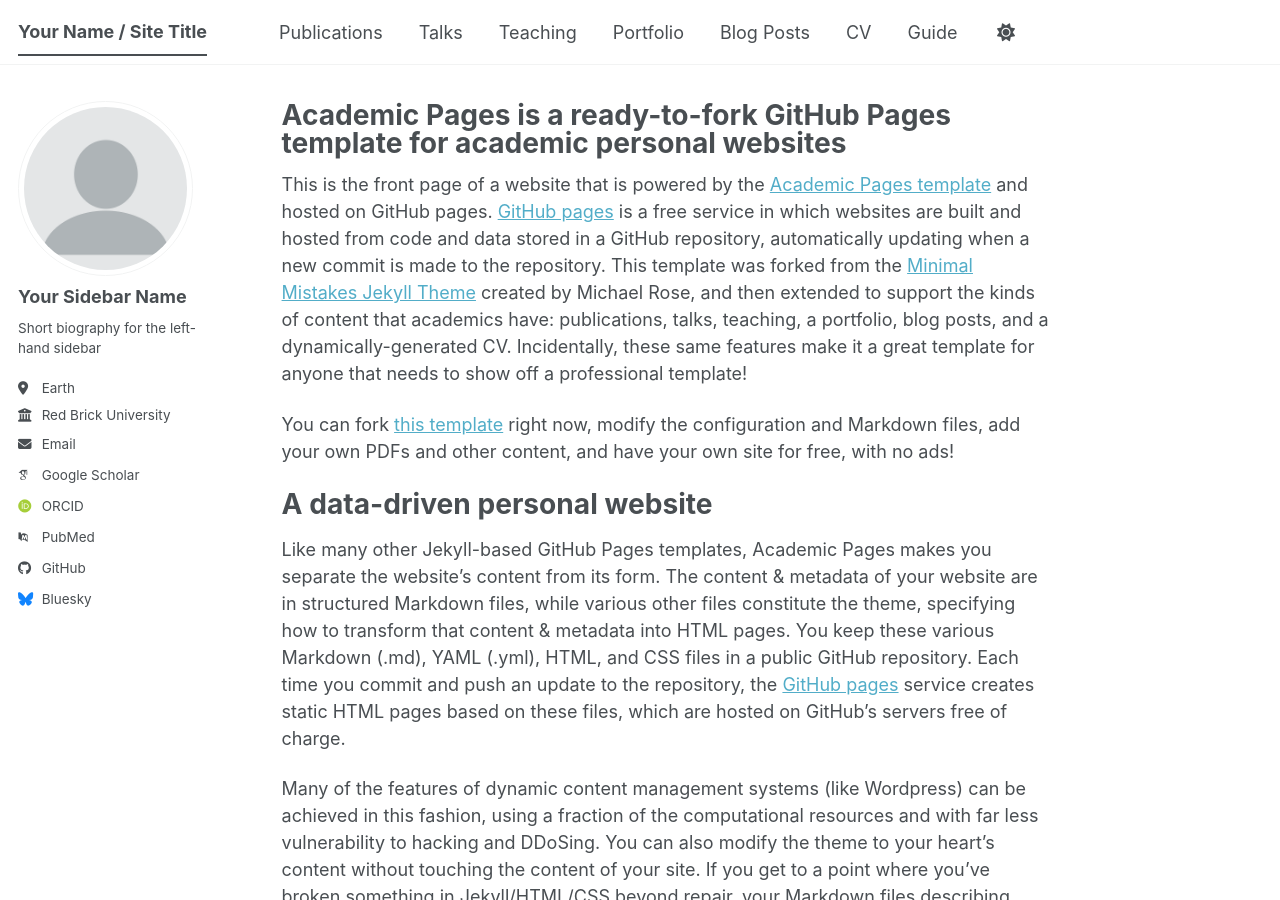
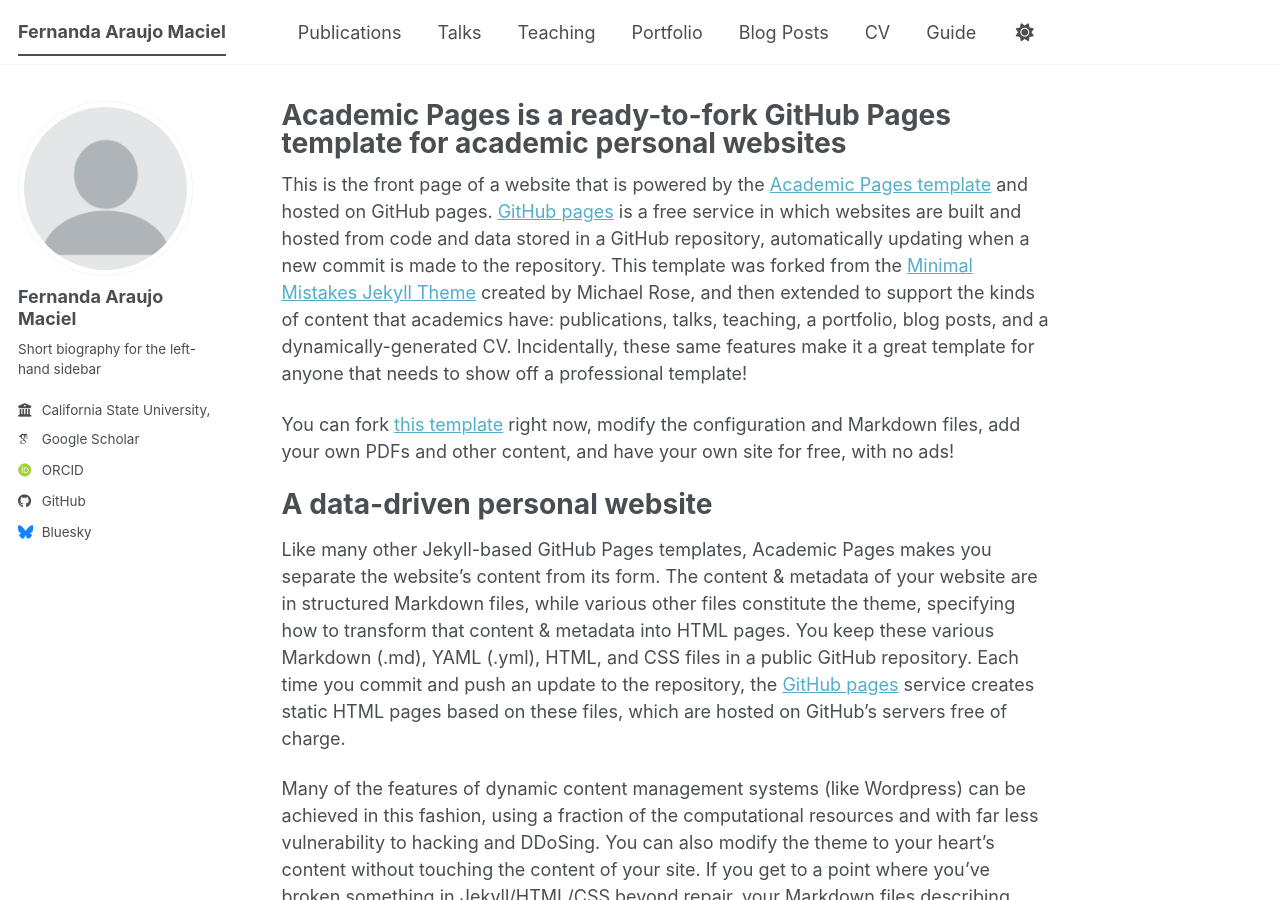
Before and after one commit to proffernandamaciel/proffernandamaciel.github.io, a Jekyll site: the page built from _pages/about.md, in a window 1280 px wide and 900 px high. Built offline with Jekyll 4.4.1, drawn with Linux system fonts in a browser that asks for light colours; some web fonts are replaced; a script bundle is joined from its source files by our own code; library files that are not in the unit come from our copies.

Commit message:
Update _config.yml

```diff
--- a/_config.yml
+++ b/_config.yml
@@ -9,7 +9,7 @@
 # Basic Site Settings
 locale                   : "en-US"
 site_theme               : "default" # The available themes options are "default", "air", "sunrise", "mint", "dirt" and "contrast"
-title                    : "Your Name / Site Title"
+title                    : "Fernanda Araujo Maciel"
 title_separator          : "-"
 name                     : &name "Your Name"
 description              : &description "Your Name's academic portfolio"   # Update this with a general description of your site, this is the default if not overridden by a page
@@ -24,13 +24,13 @@
 author:
   # Biographic information
   avatar           : "profile.png"
-  name             : "Your Sidebar Name"
+  name             : "Fernanda Araujo Maciel"
   pronouns         : # example: "she/her"
   bio              : "Short biography for the left-hand sidebar"
-  location         : "Earth"
-  employer         : "Red Brick University"
+  location         : # "Earth"
+  employer         : "California State University, Sacramento"
   uri              : # URL
-  email            : "none@example.org"
+  email            : # "none@example.org"
 
   # Academic websites
   academia         : # URL
@@ -41,7 +41,7 @@
   orcid            : "https://orcid.org/yourorcidurl"
   semantic         : # URL
   ssrn             : # URL
-  pubmed           : "https://www.ncbi.nlm.nih.gov/pubmed/?term=john+snow"
+  pubmed           : # "https://www.ncbi.nlm.nih.gov/pubmed/?term=john+snow"
   researchgate     : # URL
   scopus           : # URL
   zotero           : # URL
```
